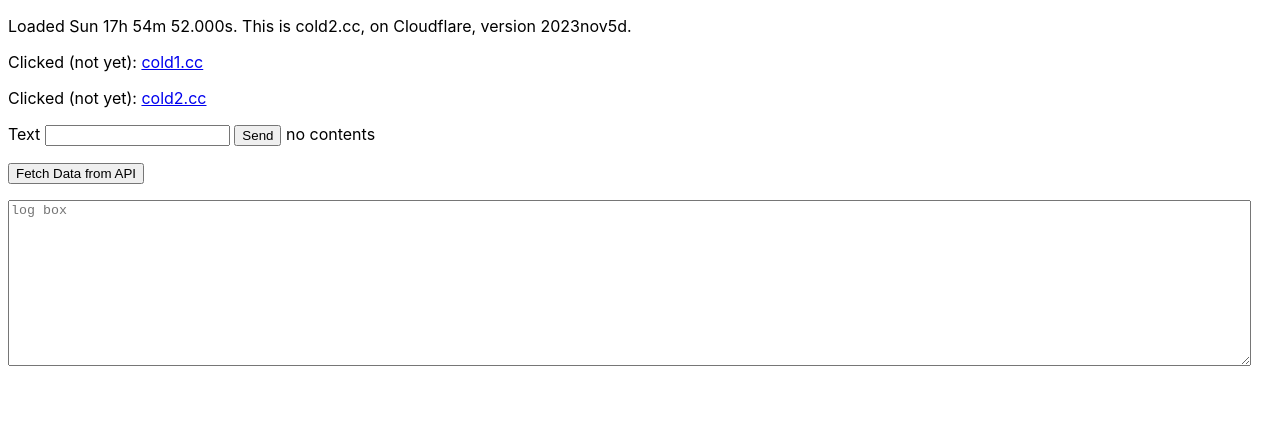
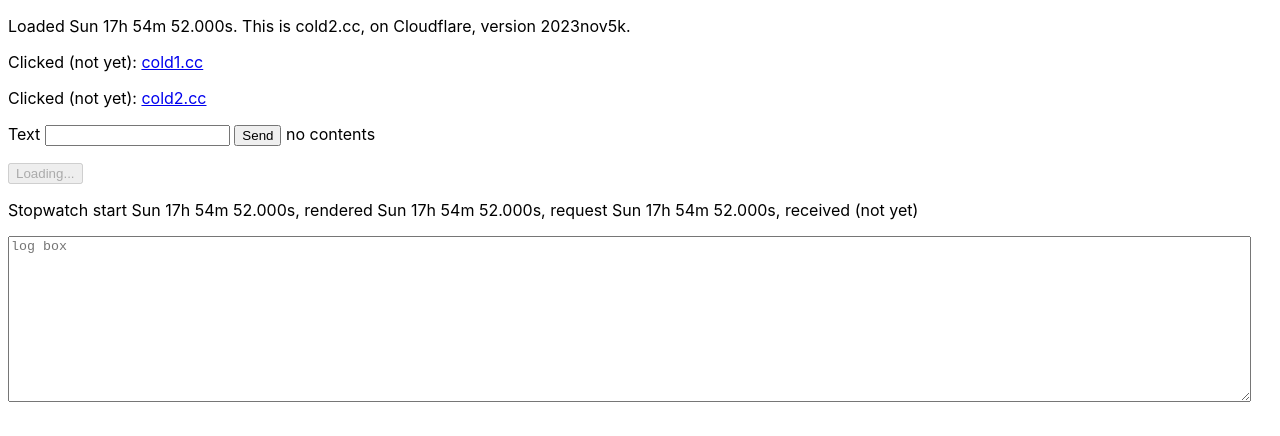
Before and after one commit to zootella/cold2, a React (Create React App) app: page / in a window 1280 px wide. Shown: the top 436 px of the page. Built offline with nearby package versions, Linux system fonts and the light colour scheme; no server answers.

Commit message:
api round trip time measured

```diff
--- a/src/App.js
+++ b/src/App.js
@@ -6,7 +6,7 @@ var firstTick = Date.now();
 console.log(sayTick(firstTick) + ' ~ top of app.js');
 
 
-function FetchComponent() {
+function FetchComponent({mySetTick3, mySetTick4}) {
 
 	const [apiData, setApiData] = useState(null);
 	const [loading, setLoading] = useState(false);
@@ -14,9 +14,17 @@ function FetchComponent() {
 	const [tickSend, setTickSend] = useState(0);
 	const [tickReceived, setTickReceived] = useState(0);
 
+	useEffect(() => {
+		console.log("fetch component use effect before,");
+		fetchData();
+		console.log("... fetch component use effect after.");
+	}, []);
+
 	const fetchData = async () => {
 		setLoading(true);
-		setTickSend(Date.now());
+		let t3 = Date.now();
+		setTickSend(t3);
+		mySetTick3(t3);
 		const response = await fetch("https://cold2.cc/api");
 		if (response.ok) {
 			const data = await response.json();
@@ -25,7 +33,9 @@ function FetchComponent() {
 			console.error("fetch response not ok");
 		}
 		setLoading(false);
-		setTickReceived(Date.now());
+		let t4 = Date.now();
+		setTickReceived(t4);
+		mySetTick4(t4);
 	};
 
 	return (
@@ -39,7 +49,14 @@ function FetchComponent() {
 						<div>
 							<p>{apiData.message}</p>
 							<p>Version: {apiData.version}</p>
-							<p>Server Tick: {apiData.serverTick}</p>
+							<p>Server Tick: {sayTick(apiData.serverTick)} which is {tickReceived - apiData.serverTick}ms away from the browser time</p>
+							{
+								tickSend < tickReceived
+								?
+								<p>Request sent {sayTick(tickSend)} and response received {sayTick(tickReceived)} which is {tickReceived - tickSend}ms later</p>
+								:
+								<p>Request sent {sayTick(tickSend)}</p>
+							}
 						</div>
 					)
 				}
@@ -113,14 +130,52 @@ const TimedLinkComponent = ({linkText, linkTarget}) => {
 	);
 }
 
+
+/*
+for the log box, you want four ticks
+tickTop - code execution has started in app.js
+tickEffect - react called App's useEffect for the first time, indicating components are loaded
+tickSent - first call to fetch
+tickReceived - first response
+
+
+*/
+
+const StopwatchComponent = ({tick1, tick2, tick3, tick4}) => {
+
+
+
+	return (
+		<p>
+			Stopwatch start {sayTick(tick1)}, rendered {sayTick(tick2)}, request {sayTick(tick3)}, received {sayTick(tick4)}
+		</p>
+	);
+
+
+}
+
+
+
+
+
 function App() {
 
 	useEffect(() => {
-		// Perform your performance measurement here
-		console.log(sayTick(Date.now()) + " ~ App useEffect indicates done mounting");
+		let t2 = Date.now();
+		console.log(sayTick(t2) + " ~ App useEffect indicates done mounting");
+		mySetTick2(t2);
 
 	}, []);
 
+	const [tick1, setTick1] = useState(firstTick);
+	const [tick2, setTick2] = useState(0);
+	const [tick3, setTick3] = useState(0);
+	const [tick4, setTick4] = useState(0);
+
+	function mySetTick1(t) { if (!tick1) setTick1(t); }
+	function mySetTick2(t) { if (!tick2) setTick2(t); }
+	function mySetTick3(t) { if (!tick3) setTick3(t); }
+	function mySetTick4(t) { if (!tick4) setTick4(t); }
 
 	const [logText, setLogText] = useState("");
 
@@ -132,12 +187,13 @@ function App() {
 	return (
 		<div className="App">
 			<p>
-				Loaded <TickComponent tick={Date.now()}/>. This is cold2.cc, on Cloudflare, version 2023nov5d.
+				Loaded <TickComponent tick={tick2}/>. This is cold2.cc, on Cloudflare, version 2023nov5k.
 			</p>
 			<TimedLinkComponent linkText={"cold1.cc"} linkTarget={"https://cold1.cc/"} />
 			<TimedLinkComponent linkText={"cold2.cc"} linkTarget={"https://cold2.cc/"} />
 			<EnterComponent myHigherSubmit={myHigherSubmit} />
-			<FetchComponent />
+			<FetchComponent mySetTick3={mySetTick3} mySetTick4={mySetTick4} />
+			<StopwatchComponent tick1={tick1} tick2={tick2} tick3={tick3} tick4={tick4} />
 			<LogBox logText={logText} />
 		</div>
 	);
```
Also changed, not shown: 1 other file (tests, documents, lock files or other folders).
